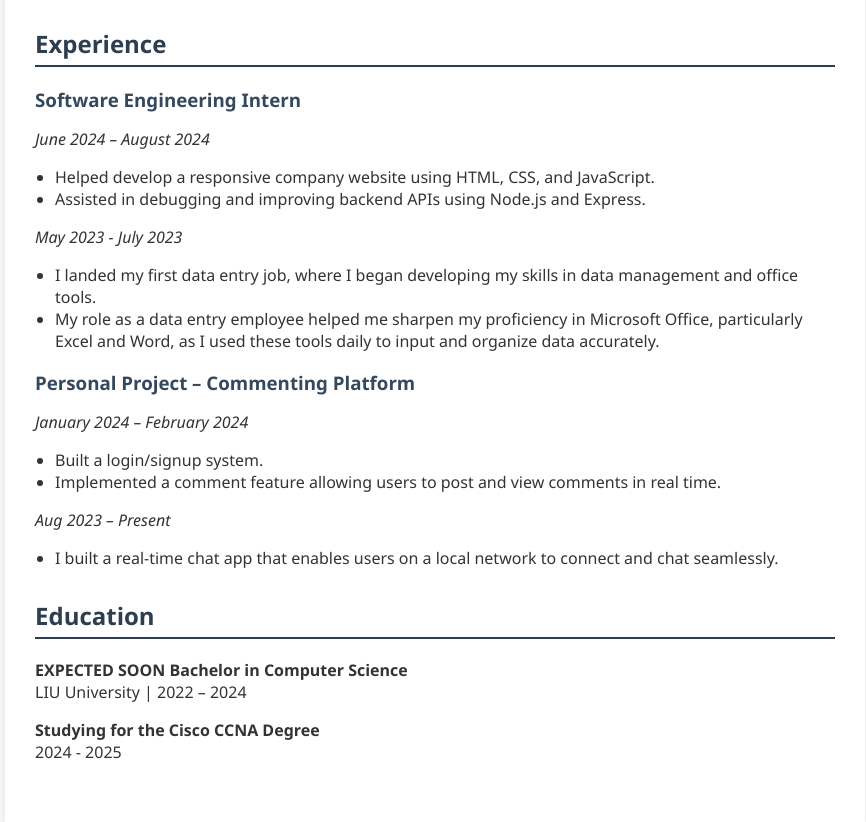
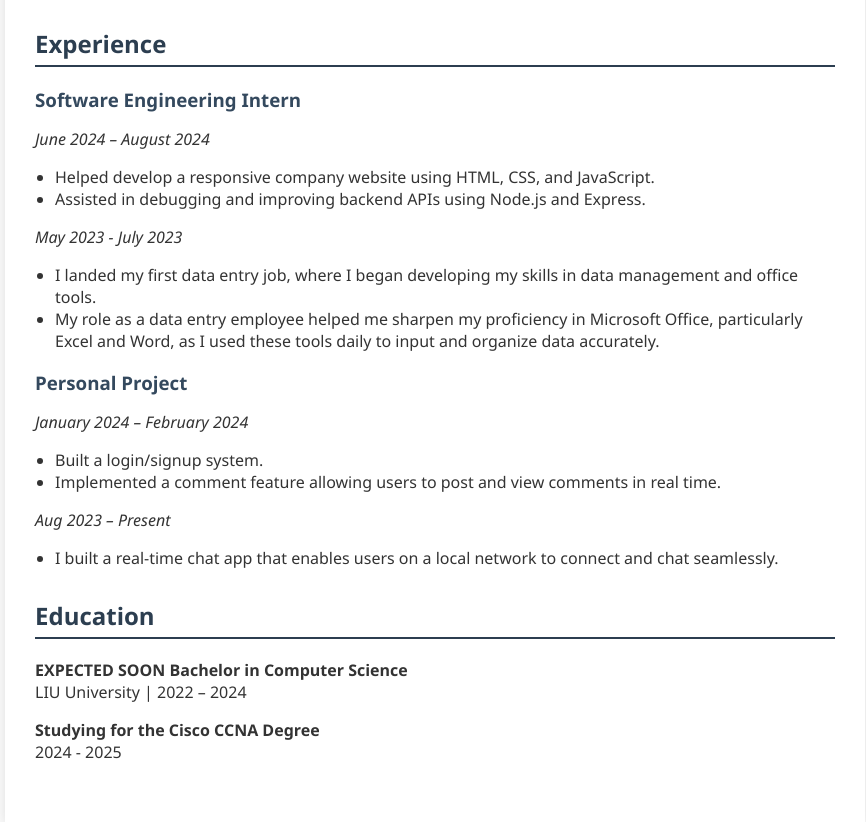
Before and after one commit to drk3843/drk3843.github.io, a plain HTML site: page index.html in a window 1280 px wide. Shown: the part 559-1381 px from the top of the page, without its empty margins (205-1071 px from the left). Drawn offline with Linux system fonts and the light colour scheme.

Commit message:
Update index.html

```diff
--- a/index.html
+++ b/index.html
@@ -62,7 +62,7 @@
       </div>
 
       <div class="job">
-        <h3>Personal Project – Commenting Platform</h3>
+        <h3>Personal Project</h3>
         <p><em>January 2024 – February 2024</em></p>
         <ul>
           <li>Built a login/signup system.</li>
```
